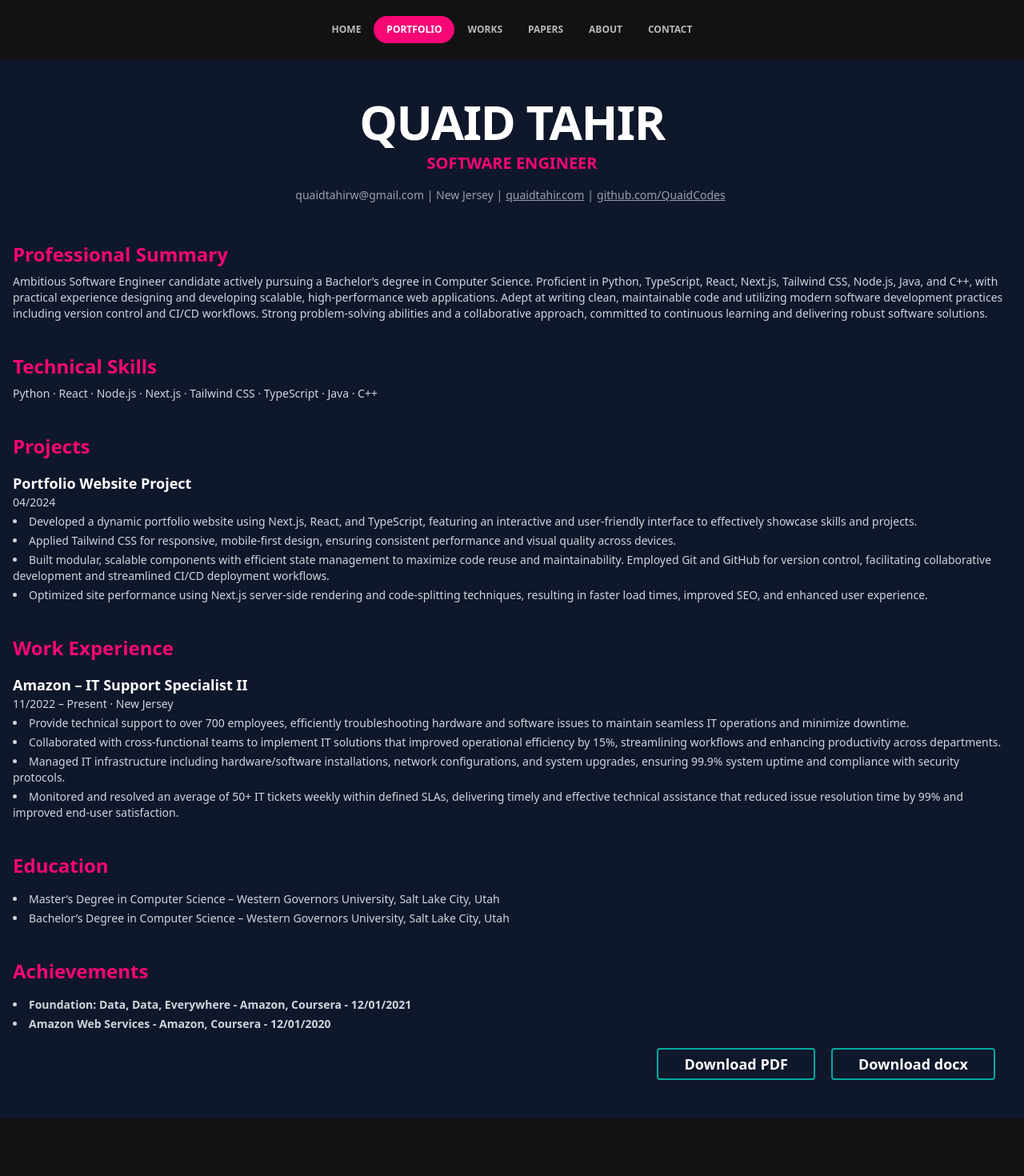
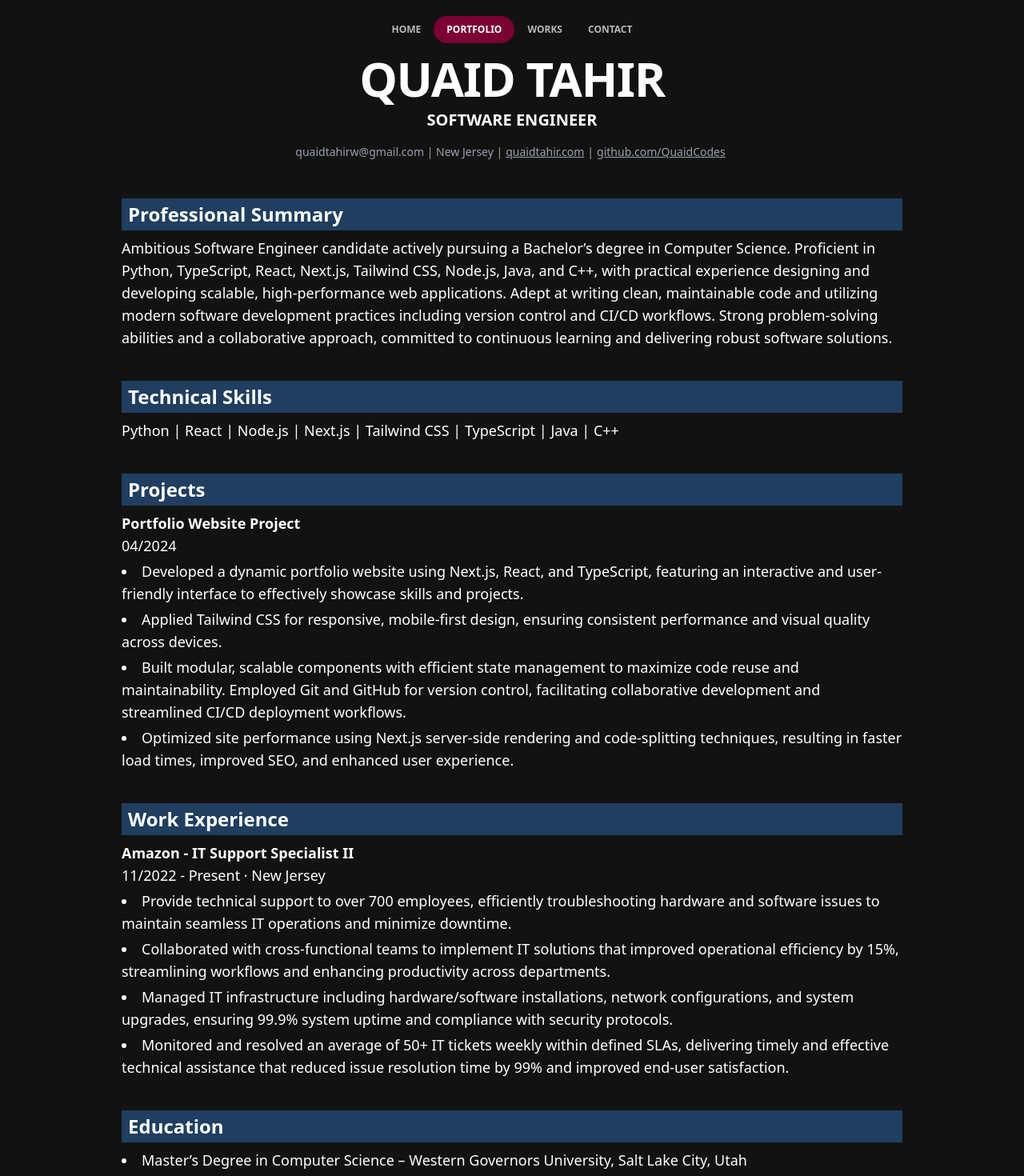
Before and after one commit to QuaidCodes/quaidtahir.com, a Next.js app: page /portfolio in a window 1280 px wide. Shown: the top 1470 px of the page at 80% size. Before the commit the page ends 1398 px from the top, so only its background shows below. Built offline with nearby package versions, Linux system fonts and the light colour scheme.

Commit message:
clear build error

```diff
--- a/src/app/globals.css
+++ b/src/app/globals.css
@@ -10,6 +10,8 @@ body,
 
 @theme {
   --color-black-100: #000319;
+  --color-portfolio-headings: #203e5f;
+  --color-portfolio-content: white;
 }
 
 @layer components {
@@ -25,3 +27,11 @@ body,
 .contact-input:focus {
   @apply border-b-2 border-[#00aaa0];
 }
+
+.portfolio-headings {
+  @apply p-1 pl-2 text-2xl font-semibold bg-portfolio-headings mb-2 text-white;
+}
+
+.portfolio-content {
+  @apply text-portfolio-content text-lg;
+}
--- a/src/app/portfolio/page.tsx
+++ b/src/app/portfolio/page.tsx
@@ -4,15 +4,14 @@ import Link from "next/link";
 
 export default function Portfolio() {
   return (
-    <div className="w-full mx-auto px-4 py-12 font-sans text-white bg-[#0f172a]">
+    <div className="w-full flex justify-center">
+      <div className="w-5xl px-6 py-12 m-5 rounded">
         {/* Header */}
         <section className="text-center mb-12">
           <h1 className={`text-6xl font-bold tracking-tight text-nowrap`}>
             QUAID TAHIR
           </h1>
-        <h2 className="text-xl text-[#f70776] mt-2 font-semibold">
-          SOFTWARE ENGINEER
-        </h2>
+          <h2 className="text-xl mt-2 font-semibold">SOFTWARE ENGINEER</h2>
 
           <p className="mt-4 text-sm text-gray-400">
             <a href="mailto:quaidtahirw@gmail.com" className="hover:text-white">
@@ -39,60 +38,57 @@ export default function Portfolio() {
 
         {/* Professional Summary */}
         <section className="mb-10">
-        <h3 className="text-2xl font-semibold text-[#f70776] mb-2">
-          Professional Summary
-        </h3>
-        <p className="text-sm text-gray-300">
+          <h3 className="portfolio-headings">Professional Summary</h3>
+          <p className="portfolio-content">
             Ambitious Software Engineer candidate actively pursuing a Bachelor’s
             degree in Computer Science. Proficient in Python, TypeScript, React,
             Next.js, Tailwind CSS, Node.js, Java, and C++, with practical
             experience designing and developing scalable, high-performance web
-          applications. Adept at writing clean, maintainable code and utilizing
-          modern software development practices including version control and
-          CI/CD workflows. Strong problem-solving abilities and a collaborative
-          approach, committed to continuous learning and delivering robust
-          software solutions.
+            applications. Adept at writing clean, maintainable code and
+            utilizing modern software development practices including version
+            control and CI/CD workflows. Strong problem-solving abilities and a
+            collaborative approach, committed to continuous learning and
+            delivering robust software solutions.
           </p>
         </section>
 
         {/* Skills */}
         <section className="mb-10">
-        <h3 className="text-2xl font-semibold text-[#f70776] mb-2">
-          Technical Skills
-        </h3>
-        <p className="text-sm text-gray-300">
-          Python · React · Node.js · Next.js · Tailwind CSS · TypeScript · Java
-          · C++
+          <h3 className="portfolio-headings">Technical Skills</h3>
+          <p className="portfolio-content">
+            Python | React | Node.js | Next.js | Tailwind CSS | TypeScript |
+            Java | C++
           </p>
         </section>
 
         {/* Projects */}
         <section className="mb-10">
-        <h3 className="text-2xl font-semibold text-[#f70776] mb-4">Projects</h3>
+          <h3 className="portfolio-headings">Projects</h3>
           <div className="mb-6">
             <h4 className="text-lg font-bold text-white">
               Portfolio Website Project
             </h4>
-          <p className="text-sm text-gray-300 mb-1">04/2024</p>
-          <ul className="list-disc list-inside text-sm text-gray-300 space-y-1">
+            <p className="portfolio-content mb-1">04/2024</p>
+            <ul className="list-disc list-inside portfolio-content space-y-1">
               <li>
                 Developed a dynamic portfolio website using Next.js, React, and
                 TypeScript, featuring an interactive and user-friendly interface
                 to effectively showcase skills and projects.
               </li>
               <li>
-              Applied Tailwind CSS for responsive, mobile-first design, ensuring
-              consistent performance and visual quality across devices.
+                Applied Tailwind CSS for responsive, mobile-first design,
+                ensuring consistent performance and visual quality across
+                devices.
               </li>
               <li>
-              Built modular, scalable components with efficient state management
-              to maximize code reuse and maintainability. Employed Git and
-              GitHub for version control, facilitating collaborative development
-              and streamlined CI/CD deployment workflows.
+                Built modular, scalable components with efficient state
+                management to maximize code reuse and maintainability. Employed
+                Git and GitHub for version control, facilitating collaborative
+                development and streamlined CI/CD deployment workflows.
               </li>
               <li>
-              Optimized site performance using Next.js server-side rendering and
-              code-splitting techniques, resulting in faster load times,
+                Optimized site performance using Next.js server-side rendering
+                and code-splitting techniques, resulting in faster load times,
                 improved SEO, and enhanced user experience.
               </li>
             </ul>
@@ -101,26 +97,25 @@ export default function Portfolio() {
 
         {/* Experience */}
         <section className="mb-10">
-        <h3 className="text-2xl font-semibold text-[#f70776] mb-4">
-          Work Experience
-        </h3>
+          <h3 className="portfolio-headings">Work Experience</h3>
           <div>
             <h4 className="text-lg font-bold text-white">
-            Amazon – IT Support Specialist II
+              Amazon - IT Support Specialist II
             </h4>
-          <p className="text-sm text-gray-300">
-            11/2022 – Present · New Jersey
+            <p className="portfolio-content">
+              11/2022 - Present · New Jersey
             </p>
-          <ul className="list-disc list-inside text-sm text-gray-300 space-y-1 mt-1">
+            <ul className="list-disc list-inside portfolio-content space-y-1 mt-1">
               <li>
                 Provide technical support to over 700 employees, efficiently
-              troubleshooting hardware and software issues to maintain seamless
-              IT operations and minimize downtime.
+                troubleshooting hardware and software issues to maintain
+                seamless IT operations and minimize downtime.
               </li>
               <li>
-              Collaborated with cross-functional teams to implement IT solutions
-              that improved operational efficiency by 15%, streamlining
-              workflows and enhancing productivity across departments.
+                Collaborated with cross-functional teams to implement IT
+                solutions that improved operational efficiency by 15%,
+                streamlining workflows and enhancing productivity across
+                departments.
               </li>
               <li>
                 Managed IT infrastructure including hardware/software
@@ -129,10 +124,10 @@ export default function Portfolio() {
                 protocols.
               </li>
               <li>
-              Monitored and resolved an average of 50+ IT tickets weekly within
-              defined SLAs, delivering timely and effective technical assistance
-              that reduced issue resolution time by 99% and improved end-user
-              satisfaction.
+                Monitored and resolved an average of 50+ IT tickets weekly
+                within defined SLAs, delivering timely and effective technical
+                assistance that reduced issue resolution time by 99% and
+                improved end-user satisfaction.
               </li>
             </ul>
           </div>
@@ -140,13 +135,11 @@ export default function Portfolio() {
 
         {/* Education */}
         <section className="mb-10">
-        <h3 className="text-2xl font-semibold text-[#f70776] mb-4">
-          Education
-        </h3>
-        <ul className="list-disc list-inside text-sm text-gray-300 space-y-1">
+          <h3 className="portfolio-headings">Education</h3>
+          <ul className="list-disc list-inside portfolio-content space-y-1">
             <li>
-            Master’s Degree in Computer Science – Western Governors University,
-            Salt Lake City, Utah
+              Master’s Degree in Computer Science – Western Governors
+              University, Salt Lake City, Utah
             </li>
             <li>
               Bachelor’s Degree in Computer Science – Western Governors
@@ -157,10 +150,8 @@ export default function Portfolio() {
 
         {/* Achievements */}
         <section>
-        <h3 className="text-2xl font-semibold text-[#f70776] mb-4">
-          Achievements
-        </h3>
-        <ul className="list-disc list-inside text-sm text-gray-300 space-y-1">
+          <h3 className="portfolio-headings">Achievements</h3>
+          <ul className="list-disc list-inside portfolio-content space-y-1">
             <li className="font-bold">
               Foundation: Data, Data, Everywhere - Amazon, Coursera - 12/01/2021
             </li>
@@ -181,5 +172,6 @@ export default function Portfolio() {
           </button>
         </div>
       </div>
+    </div>
   );
 }
--- a/src/components/Header.tsx
+++ b/src/components/Header.tsx
@@ -11,13 +11,13 @@ export default function Header() {
     { href: "/", label: "Home" },
     { href: "/portfolio", label: "Portfolio" },
     { href: "/works", label: "Works" },
-    { href: "/papers", label: "Papers" },
-    { href: "/about", label: "About" },
+    // { href: "/papers", label: "Papers" },
+    // { href: "/about", label: "About" },
     { href: "/contact", label: "Contact" },
   ];
 
   return (
-    <header className="my-5 sticky w-full z-10">
+    <header className="my-5 fixed w-full z-10">
       <nav className=" flex justify-center items-center">
         <div className="flex">
           {navItems.map(({ href, label }) => {
@@ -31,7 +31,7 @@ export default function Header() {
                 {isActive && (
                   <motion.div
                     layoutId="active-pill"
-                    className="absolute inset-0 rounded-full bg-[#f70776] z-0"
+                    className="absolute inset-0 rounded-full bg-[#7a0132] z-0"
                     transition={{ type: "spring", stiffness: 200, damping: 50 }}
                   />
                 )}
--- a/src/components/TechStackMarquee.tsx
+++ b/src/components/TechStackMarquee.tsx
@@ -1,12 +1,6 @@
 "use client";
 
-import { useRef } from "react";
-import { useAnimationFrame } from "framer-motion";
-
-export default function TechStackMarquee() {
-  const baseVelocity = -100; // pixels per second
-  const x = useRef(0);
-  const containerRef = useRef<HTMLDivElement>(null);
+import { motion } from "framer-motion";
 
 const techStack = [
   "React",
@@ -23,36 +17,29 @@ export default function TechStackMarquee() {
   "Java",
 ];
 
-  useAnimationFrame((_, delta) => {
-    const moveBy = (baseVelocity * delta) / 1000;
-    x.current += moveBy;
-
-    if (containerRef.current) {
-      containerRef.current.style.transform = `translateX(${x.current}px)`;
-    }
-
-    if (
-      containerRef.current &&
-      x.current <= -containerRef.current.scrollWidth / 2
-    ) {
-      x.current = 0;
-    }
-  });
-
-  const duplicatedStack = [...techStack, ...techStack];
+export default function TechStackMarquee() {
+  const repeated = [...techStack, ...techStack]; // repeat twice for seamless scroll
 
   return (
-    <div className="relative overflow-hidden whitespace-nowrap border-y border-neutral-800 bg-neutral-950 py-4 text-white">
-      <div className="flex gap-20 px-4" ref={containerRef}>
-        {duplicatedStack.map((tech, index) => (
+    <div className="relative overflow-hidden border-y border-neutral-800 bg-neutral-950 py-4">
+      <motion.div
+        className="flex gap-20 px-4 whitespace-nowrap will-change-transform"
+        animate={{ x: ["0%", "-100%"] }}
+        transition={{
+          ease: "linear",
+          duration: 20,
+          repeat: Infinity,
+        }}
+      >
+        {repeated.map((tech, i) => (
           <span
-            key={index}
+            key={i}
             className="text-lg font-medium tracking-wider uppercase text-neutral-300"
           >
             {tech}
           </span>
         ))}
-      </div>
+      </motion.div>
     </div>
   );
 }
--- a/src/components/ui/background-beams-with-collision.tsx
+++ b/src/components/ui/background-beams-with-collision.tsx
@@ -2,6 +2,18 @@
 import { cn } from "@/lib/utils";
 import { motion, AnimatePresence } from "motion/react";
 import React, { useRef, useState, useEffect } from "react";
+
+type BeamOptions = {
+  initialX?: number;
+  translateX?: number;
+  initialY?: number;
+  translateY?: number;
+  rotate?: number;
+  className?: string;
+  duration?: number;
+  delay?: number;
+  repeatDelay?: number;
+};
 
 export const BackgroundBeamsWithCollision = ({
   children,
@@ -12,72 +24,45 @@ export const BackgroundBeamsWithCollision = ({
 }) => {
   const containerRef = useRef<HTMLDivElement>(null!);
   const parentRef = useRef<HTMLDivElement>(null!);
+  const [beams, setBeams] = useState<BeamOptions[]>([]);
 
-  const beams = [
-    {
-      initialX: 10,
-      translateX: 10,
-      duration: 7,
-      repeatDelay: 3,
-      delay: 2,
-    },
-    {
-      initialX: 600,
-      translateX: 600,
-      duration: 3,
-      repeatDelay: 3,
-      delay: 4,
-    },
-    {
-      initialX: 100,
-      translateX: 100,
-      duration: 7,
-      repeatDelay: 7,
-      className: "h-6",
-    },
-    {
-      initialX: 400,
-      translateX: 400,
-      duration: 5,
-      repeatDelay: 14,
-      delay: 4,
-    },
-    {
-      initialX: 800,
-      translateX: 800,
-      duration: 11,
-      repeatDelay: 2,
-      className: "h-20",
-    },
-    {
-      initialX: 1000,
-      translateX: 1000,
-      duration: 4,
-      repeatDelay: 2,
-      className: "h-12",
-    },
-    {
-      initialX: 1200,
-      translateX: 1200,
-      duration: 6,
-      repeatDelay: 4,
-      delay: 2,
-      className: "h-6",
-    },
-  ];
+  useEffect(() => {
+    const generateBeams = () => {
+      const width = window.innerWidth;
+      const numBeams = 14;
+      const spacing = width / numBeams;
+
+      const generated: BeamOptions[] = Array.from(
+        { length: numBeams },
+        (_, i) => ({
+          initialX: i * spacing,
+          translateX: i * spacing,
+          duration: Math.random() * 6 + 4, // 4–10 seconds
+          repeatDelay: Math.random() * 5 + 2,
+          delay: Math.random() * 3,
+          className: Math.random() > 0.5 ? "h-12" : "h-6",
+        })
+      );
+
+      setBeams(generated);
+    };
+
+    generateBeams();
+    window.addEventListener("resize", generateBeams);
+    return () => window.removeEventListener("resize", generateBeams);
+  }, []);
 
   return (
     <div
       ref={parentRef}
       className={cn(
-        " bg-gradient-to-b from-white to-neutral-100 dark:from-neutral-950 dark:to-neutral-800 relative flex items-center w-full justify-center overflow-hidden h-screen bg-transparent",
-
+        "bg-gradient-to-b from-white to-neutral-100 dark:from-neutral-950 dark:to-neutral-800 relative flex items-center w-full justify-center overflow-hidden h-screen bg-transparent",
         className
       )}
     >
-      {beams.map((beam) => (
+      {beams.map((beam, i) => (
         <CollisionMechanism
-          key={beam.initialX + "beam-idx"}
+          key={`beam-${i}`}
           beamOptions={beam}
           containerRef={containerRef}
           parentRef={parentRef}
@@ -85,6 +70,7 @@ export const BackgroundBeamsWithCollision = ({
       ))}
 
       {children}
+
       <div
         ref={containerRef}
         className="absolute bottom-0 bg-neutral-100 w-full inset-x-0 pointer-events-none"
@@ -92,7 +78,7 @@ export const BackgroundBeamsWithCollision = ({
           boxShadow:
             "0 0 24px rgba(34, 42, 53, 0.06), 0 1px 1px rgba(0, 0, 0, 0.05), 0 0 0 1px rgba(34, 42, 53, 0.04), 0 0 4px rgba(34, 42, 53, 0.08), 0 16px 68px rgba(47, 48, 55, 0.05), 0 1px 0 rgba(255, 255, 255, 0.1) inset",
         }}
-      ></div>
+      />
     </div>
   );
 };
@@ -102,19 +88,10 @@ const CollisionMechanism = React.forwardRef<
   {
     containerRef: React.RefObject<HTMLDivElement>;
     parentRef: React.RefObject<HTMLDivElement>;
-    beamOptions?: {
-      initialX?: number;
-      translateX?: number;
-      initialY?: number;
-      translateY?: number;
-      rotate?: number;
-      className?: string;
-      duration?: number;
-      delay?: number;
-      repeatDelay?: number;
-    };
+    beamOptions?: BeamOptions;
   }
->(({ parentRef, containerRef, beamOptions = {} }) => {
+>(({ parentRef, containerRef, beamOptions = {} }, ref) => {
+  void ref;
   const beamRef = useRef<HTMLDivElement>(null);
   const [collision, setCollision] = useState<{
     detected: boolean;
@@ -157,7 +134,6 @@ const CollisionMechanism = React.forwardRef<
     };
 
     const animationInterval = setInterval(checkCollision, 50);
-
     return () => clearInterval(animationInterval);
   }, [cycleCollisionDetected, containerRef, parentRef]);
 
@@ -242,7 +218,7 @@ const Explosion = ({ ...props }: React.HTMLProps<HTMLDivElement>) => {
         exit={{ opacity: 0 }}
         transition={{ duration: 1.5, ease: "easeOut" }}
         className="absolute -inset-x-10 top-0 m-auto h-2 w-10 rounded-full bg-gradient-to-r from-transparent via-indigo-500 to-transparent blur-sm"
-      ></motion.div>
+      />
       {spans.map((span) => (
         <motion.span
           key={span.id}
```
Lines whose indentation alone changed are shown as unchanged.
